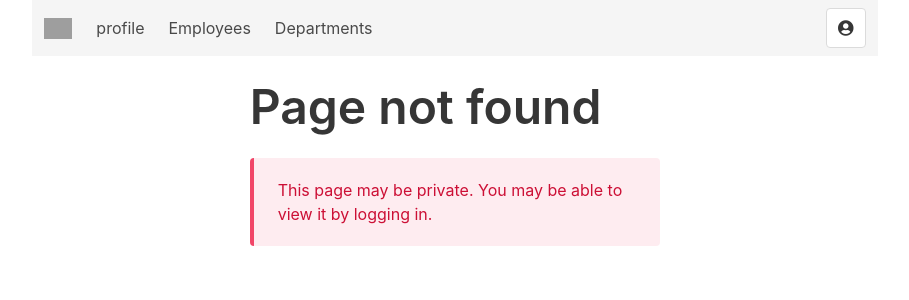
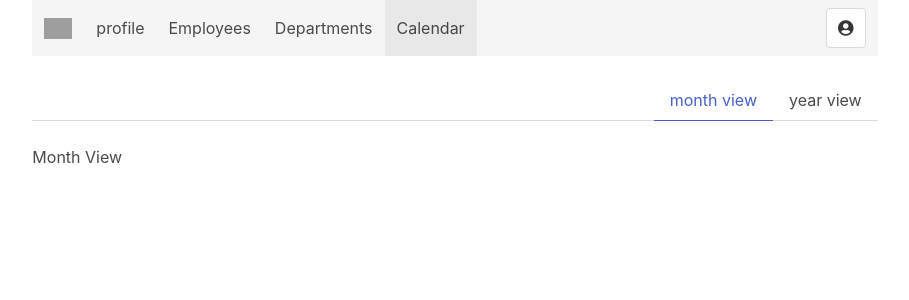
Before and after one commit to dabeng/hr, a React (Create React App) app: page /calendar in a window 1280 px wide. Before the commit this address had no page. Shown: the top 300 px of the page, without its empty margins (185-1094 px from the left). Built offline with nearby package versions, Linux system fonts and the light colour scheme; sample sign-in values are in the browser's storage; grey boxes are pictures that could not be loaded.

Commit message:
add routes for calendar

```diff
--- a/src/App.js
+++ b/src/App.js
@@ -19,7 +19,7 @@ const Profile = lazy(() => import('./features/profile/Profile'));
 const EditProfile = lazy(() => import('./features/profile/EditProfile'));
 const Employees = lazy(() => import('./features/employees/Employees'));
 const Departments = lazy(() => import('./features/departments/Departments'));
-
+const Calendar = lazy(() => import('./features/calendar/Calendar'));
 
 
 function App() {
@@ -70,6 +70,14 @@ function App() {
                 </RequireAuth>
               }
             />
+            <Route
+              path="calendar/*"
+              element={
+                <RequireAuth>
+                  <Calendar />
+                </RequireAuth>
+              }
+            />
             <Route path="login" element={<LoginPage />} />
             <Route path="*" element={<NotFoundPage />} />
           </Route>
--- a/src/features/calendar/Calendar.js
+++ b/src/features/calendar/Calendar.js
@@ -0,0 +1,42 @@
+import React, { useState } from "react";
+import {
+  Routes,
+  Route,
+  Link,
+} from "react-router-dom";
+import YearView from "./YearView";
+import MonthView from "./MonthView";
+
+const Calendar = () => {
+  const [activeView, setActiveView] = useState('month-view');
+
+  function openView(e) {
+    if (e.target.nodeName === 'A') {
+      setActiveView(e.target.href.split('/').slice(-1)[0] === 'calendar' ?
+        'month-view' : e.target.href.split('/').slice(-1)[0]);
+    }
+  };
+
+  return (
+    <div>
+      <div className="tabs is-right" onClick={openView}>
+        <ul>
+          <li className={`${activeView === 'month-view' ? 'is-active': ''}`}>
+            <Link to="">month view</Link>
+          </li>
+          <li className={`${activeView === 'year-view' ? 'is-active': ''}`}>
+            <Link to="year-view">year view</Link>
+          </li>
+        </ul>
+      </div>
+
+      <Routes>
+        <Route index element={<MonthView />} />
+        <Route path="month-view" element={<MonthView />} />
+        <Route path="year-view" element={<YearView />} />
+      </Routes>
+    </div>
+  );
+};
+
+export default Calendar;
--- a/src/features/calendar/MonthView.js
+++ b/src/features/calendar/MonthView.js
@@ -0,0 +1,12 @@
+import React from "react";
+
+const MonthView = () => {
+
+  return (
+    <div>
+      <h2>Month View</h2>
+    </div>
+  );
+};
+
+export default MonthView;
--- a/src/features/calendar/YearView.js
+++ b/src/features/calendar/YearView.js
@@ -0,0 +1,12 @@
+import React from "react";
+
+const YearView = () => {
+
+  return (
+    <div>
+      <h2>Year View</h2>
+    </div>
+  );
+};
+
+export default YearView;
--- a/src/features/core/Layout.js
+++ b/src/features/core/Layout.js
@@ -108,6 +108,12 @@ const Layout = () => {
                 >
                   Departments
                 </NavLink>
+                <NavLink
+                  to="calendar"
+                  className={({ isActive }) => `navbar-item ${isActive ? 'is-active' : ''}`}
+                >
+                  Calendar
+                </NavLink>
               </div>
               <div className="navbar-end">
                 <div className="navbar-item">
--- a/src/features/departments/Departments.js
+++ b/src/features/departments/Departments.js
@@ -13,7 +13,7 @@ const Departments = () => {
 
   function openView(e) {
     if (e.target.nodeName === 'A') {
-      setActiveView(e.target.href.split('/').slice(-1)[0] === 'employees' ?
+      setActiveView(e.target.href.split('/').slice(-1)[0] === 'departments' ?
         'table-view' : e.target.href.split('/').slice(-1)[0]);
     }
   };
@@ -49,7 +49,7 @@ const Departments = () => {
       </div>
 
       <Routes>
-        <Route idnex element={<DepartmentTableView />} />
+        <Route index element={<DepartmentTableView />} />
         <Route path="card-view" element={<DepartmentCardView />} />
         <Route path="chart-view" element={<DepartmentChartView />} />
       </Routes>
```
